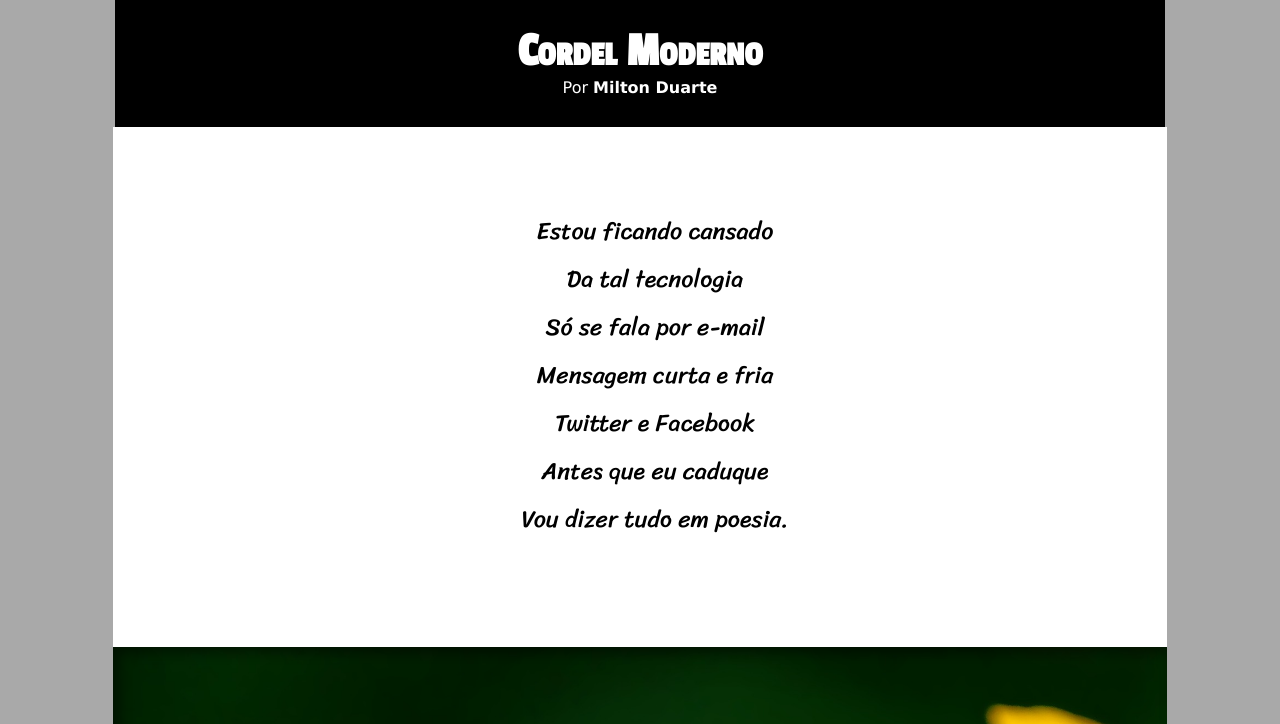
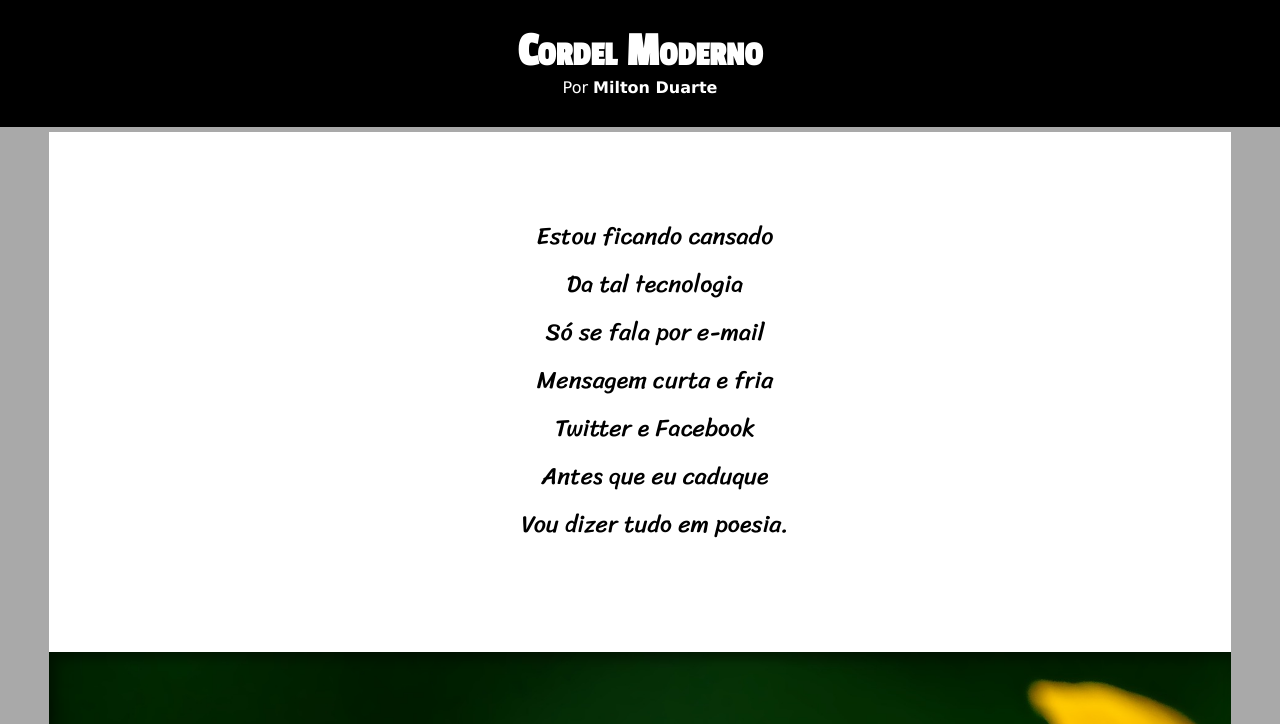
Before and after one commit to Drefleex/projeto-cordel, a plain HTML site: page index.html in a window 1280 px wide. Shown: the top 724 px of the page. Drawn offline with Linux system fonts and the light colour scheme.

Commit message:
Poema Responsivo update

```diff
--- a/estilo/style.css
+++ b/estilo/style.css
@@ -106,8 +106,9 @@ footer{
 @media screen and (min-width: 768px ) {
 
     header{
-        width: 82vw;
+        width: 100%;
         margin: auto;
+        margin-bottom: 5px;
     }
 
     header > h1{
@@ -120,7 +121,7 @@ footer{
     }
 
     section{
-        width: 80vw;
+        width: 90vw;
         margin: auto;
         text-align: center;
         font-size: 1.5em;
```
